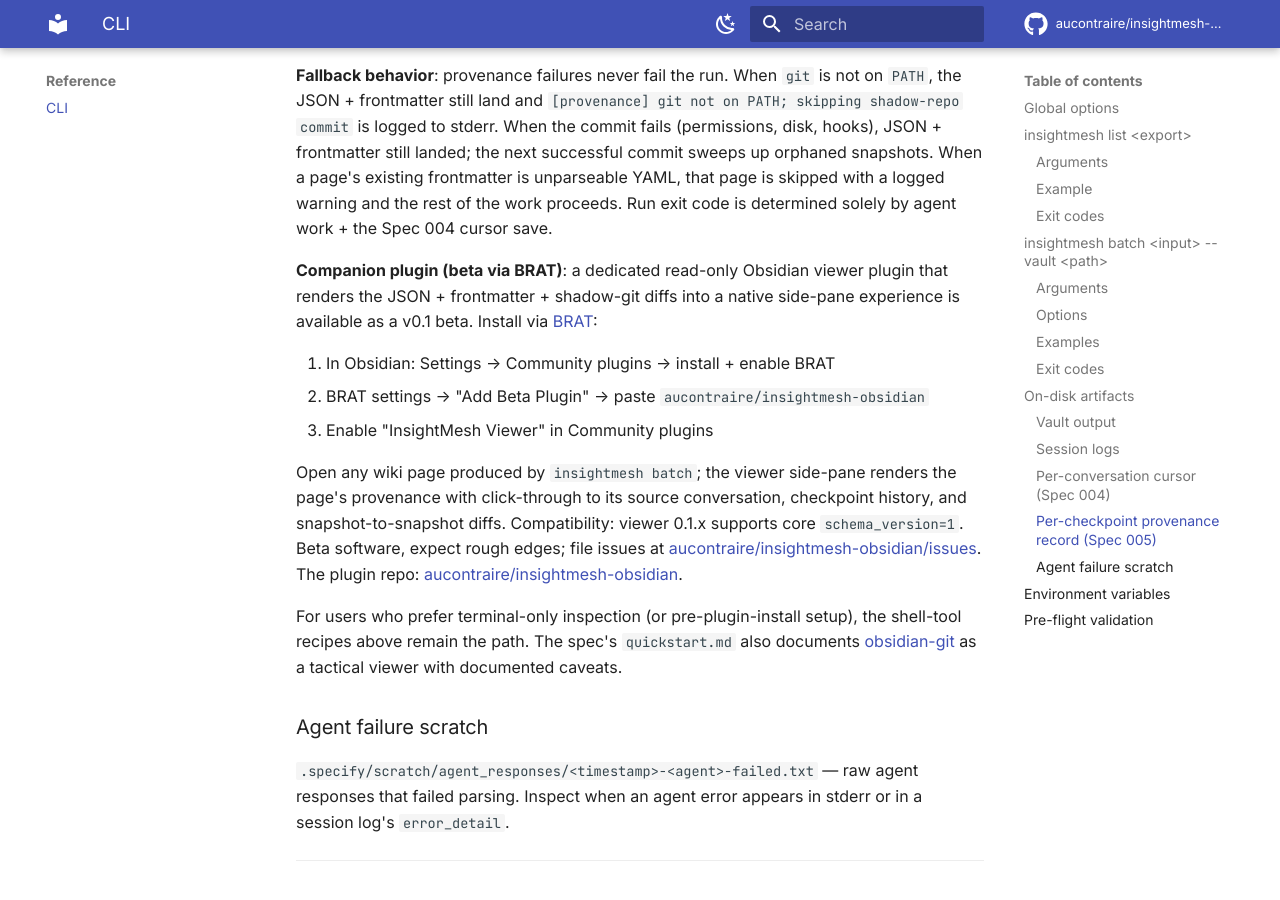
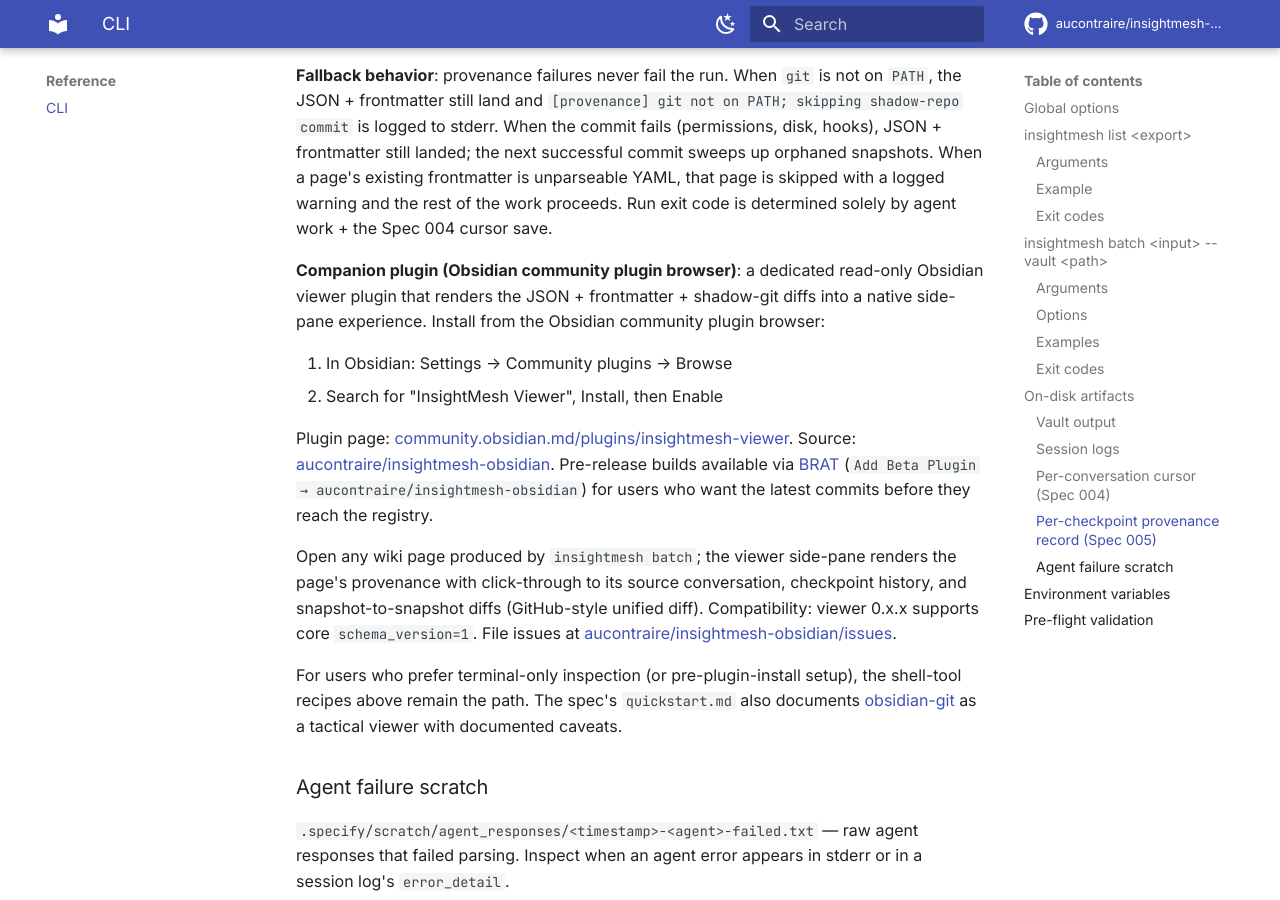
Before and after one commit to aucontraire/insightmesh-core, an MkDocs documentation site: the page built from docs/reference/cli.md, in a window 1280 px wide and 900 px high, scrolled down 6027 px. Built offline with MkDocs 1.6.1 and Material for MkDocs 9.7.7, drawn with Linux system fonts in a browser that asks for light colours; comment, search, counter and statistics services are not loaded.

Commit message:
docs: viewer plugin now in Obsidian community plugin browser (#8)
The insightmesh-viewer plugin (v0.x.x) was accepted into the official
Obsidian community plugin registry: https://community.obsidian.md/plugins/insightmesh-viewer

Promote the primary install path from "BRAT beta" to the in-app
community plugin browser; demote BRAT to "pre-release builds for
users who want the latest commits before they reach the registry"
per the plugin's own README structure.

- docs/index.md: "Latest" admonition updates the install paragraph to
  feature the community-browser path (Settings → Community plugins →
  Browse → search "InsightMesh Viewer" → Install) with BRAT mentioned
  as the pre-release alternative. Also adds "snapshot-to-snapshot diffs"
  to the feature summary since that capability shipped in plugin v0.2
  (GitHub-style diff view) between BRAT publish and registry acceptance.
- docs/reference/cli.md: "Companion plugin" section reframes to
  community-browser as primary; adds plugin page URL + source URL +
  BRAT pre-release pointer; updates feature description to include
  the GitHub-style unified diff capability.
- README.md: "Latest (v0.5.0)" line updates from BRAT-as-primary to
  community-browser-as-primary; BRAT remains as the pre-release pointer.

Language matches the plugin's own README structure (Community plugins
[recommended] / BRAT for pre-release / Manual). Drops "beta" framing
where it implied install-path beta-ness; the plugin itself is still
0.x.x but the install path is now official.

mkdocs build --strict passes.

```diff
--- a/docs/reference/cli.md
+++ b/docs/reference/cli.md
@@ -178,13 +178,14 @@
 
 **Fallback behavior**: provenance failures never fail the run. When `git` is not on `PATH`, the JSON + frontmatter still land and `[provenance] git not on PATH; skipping shadow-repo commit` is logged to stderr. When the commit fails (permissions, disk, hooks), JSON + frontmatter still landed; the next successful commit sweeps up orphaned snapshots. When a page's existing frontmatter is unparseable YAML, that page is skipped with a logged warning and the rest of the work proceeds. Run exit code is determined solely by agent work + the Spec 004 cursor save.
 
-**Companion plugin (beta via BRAT)**: a dedicated read-only Obsidian viewer plugin that renders the JSON + frontmatter + shadow-git diffs into a native side-pane experience is available as a v0.1 beta. Install via [BRAT](https://github.com/TfTHacker/obsidian42-brat):
+**Companion plugin (Obsidian community plugin browser)**: a dedicated read-only Obsidian viewer plugin that renders the JSON + frontmatter + shadow-git diffs into a native side-pane experience. Install from the Obsidian community plugin browser:
 
-1. In Obsidian: Settings → Community plugins → install + enable BRAT
-2. BRAT settings → "Add Beta Plugin" → paste `aucontraire/insightmesh-obsidian`
-3. Enable "InsightMesh Viewer" in Community plugins
+1. In Obsidian: Settings → Community plugins → Browse
+2. Search for "InsightMesh Viewer", Install, then Enable
 
-Open any wiki page produced by `insightmesh batch`; the viewer side-pane renders the page's provenance with click-through to its source conversation, checkpoint history, and snapshot-to-snapshot diffs. Compatibility: viewer 0.1.x supports core `schema_version=1`. Beta software, expect rough edges; file issues at [aucontraire/insightmesh-obsidian/issues](https://github.com/aucontraire/insightmesh-obsidian/issues). The plugin repo: [aucontraire/insightmesh-obsidian](https://github.com/aucontraire/insightmesh-obsidian).
+Plugin page: [community.obsidian.md/plugins/insightmesh-viewer](https://community.obsidian.md/plugins/insightmesh-viewer). Source: [aucontraire/insightmesh-obsidian](https://github.com/aucontraire/insightmesh-obsidian). Pre-release builds available via [BRAT](https://github.com/TfTHacker/obsidian42-brat) (`Add Beta Plugin → aucontraire/insightmesh-obsidian`) for users who want the latest commits before they reach the registry.
+
+Open any wiki page produced by `insightmesh batch`; the viewer side-pane renders the page's provenance with click-through to its source conversation, checkpoint history, and snapshot-to-snapshot diffs (GitHub-style unified diff). Compatibility: viewer 0.x.x supports core `schema_version=1`. File issues at [aucontraire/insightmesh-obsidian/issues](https://github.com/aucontraire/insightmesh-obsidian/issues).
 
 For users who prefer terminal-only inspection (or pre-plugin-install setup), the shell-tool recipes above remain the path. The spec's `quickstart.md` also documents [obsidian-git](https://github.com/Vinzent03/obsidian-git) as a tactical viewer with documented caveats.
 
```
Also changed, not shown: README.md (+1 -1 lines), docs/index.md (+1 -1 lines).
